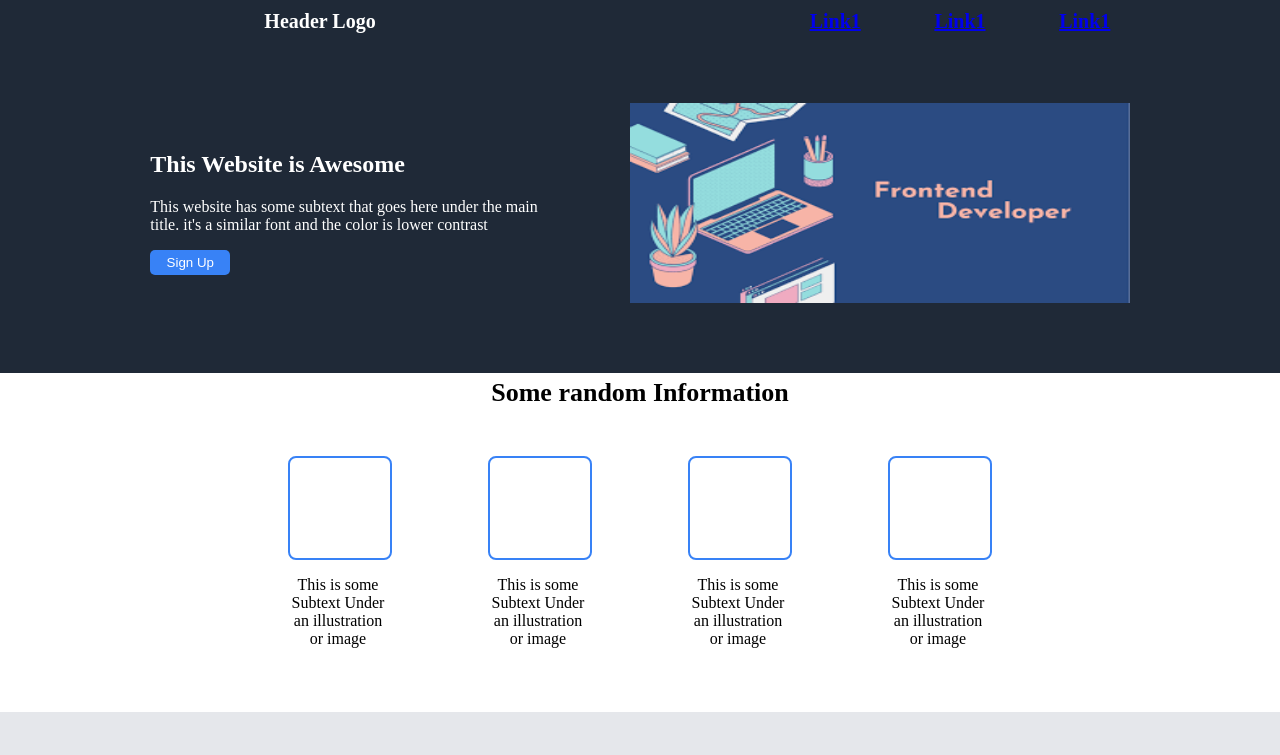
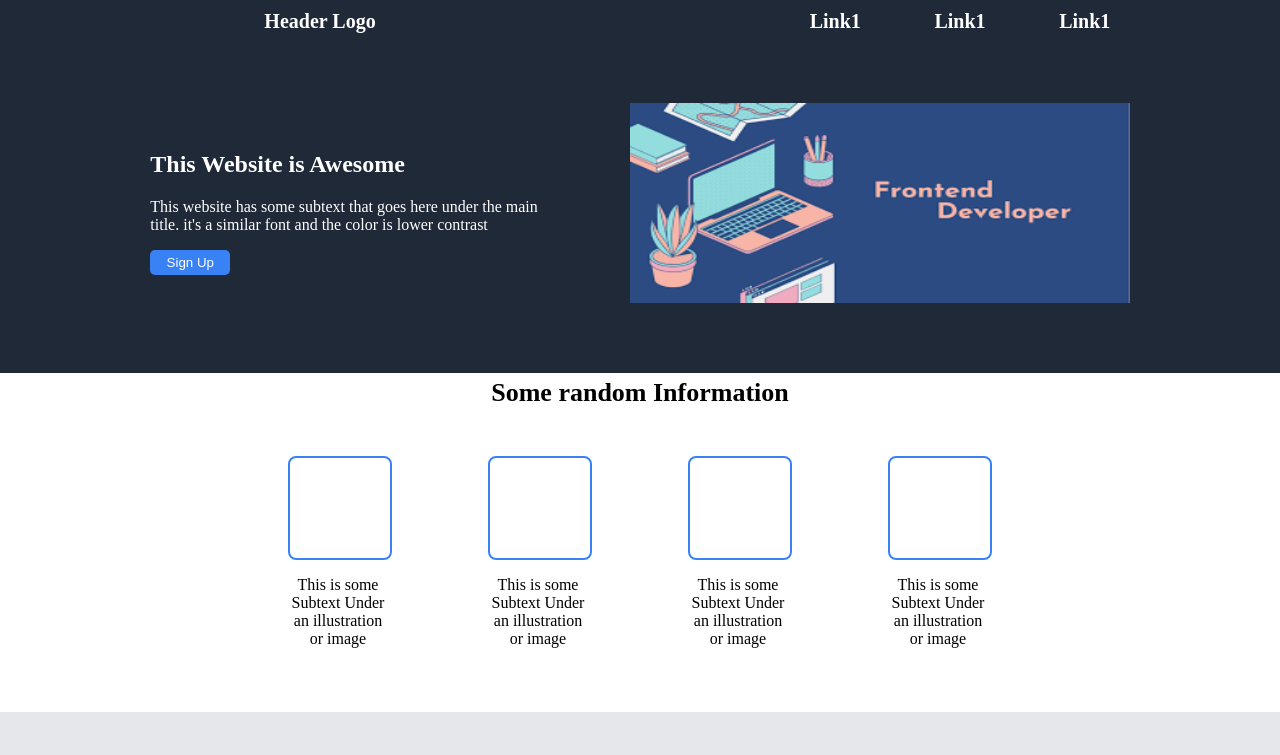
Before and after one commit to Rohithpenubadi/CSS_Assignment, a plain HTML site: page index.html in a window 1280 px wide. Shown: the top 755 px of the page. Drawn offline with Linux system fonts and the light colour scheme.

Commit message:
Commit changes

```diff
--- a/index.html
+++ b/index.html
@@ -1,5 +1,5 @@
+<!DOCTYPE html>
 <html>
-
 <head>
     <meta charset="UTF-8" />
     <meta name="viewport" content="width=device-width, initial-scale=1.0">
@@ -10,15 +10,14 @@
     <link rel="preconnect" href="https://fonts.gstatic.com" crossorigin>
     <link href="https://fonts.googleapis.com/css2?family=Roboto:ital,wght@1,100&display=swap" rel="stylesheet">
 </head>
-
 <body>
     <header class="header">
         <nav class="header_logo">
             <nav class="header_2">Header Logo</nav>
             <nav class="header_2">
-                <a href="link">Link1</a>
-                <a href="link">Link1</a>
-                <a href="link">Link1</a>
+                <li>Link1</li>
+                <li>Link1</li>
+                <li>Link1</li>
             </nav>
         </nav>
         <section class="main_header">
@@ -74,5 +73,4 @@
         <p> Copyright &copy</p>
     </footer>
 </body>
-
 </html>
--- a/style.css
+++ b/style.css
@@ -20,7 +20,9 @@ body {
     width: 35%;
     font-size: 20px;
     font-weight: bold;
+    list-style-type: none;
 }
+ul { list-style-type: none; }
 
 .main_header {
     display: flex;
```
